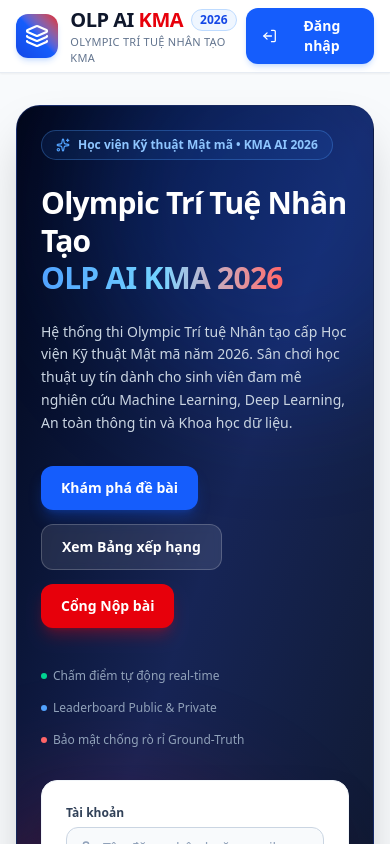
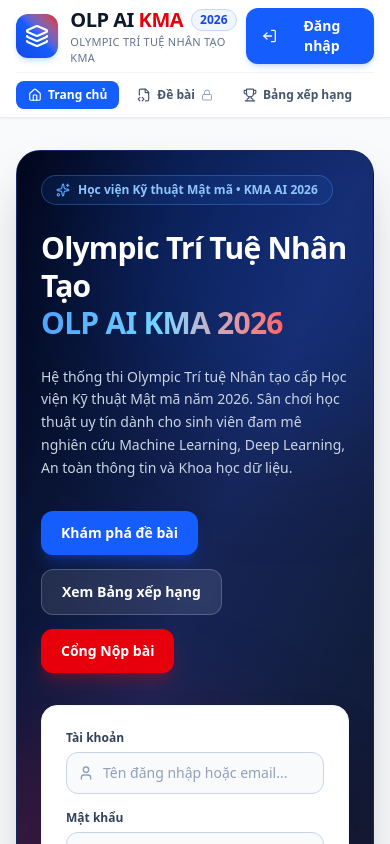
Before and after one commit to domanhnghiaforwork-cloud/system_olpai2026, a Next.js app in the folder frontend/: page / in a window 390 px wide. Shown: the top 844 px of the page. Built offline with nearby package versions, Linux system fonts and the light colour scheme; no server answers.

Commit message:
thêm phân quyền hiển thị

```diff
--- a/frontend/src/app/page.tsx
+++ b/frontend/src/app/page.tsx
@@ -9,6 +9,7 @@
 import { SubmitTab } from '@/components/tabs/SubmitTab';
 import { DatasetsTab } from '@/components/tabs/DatasetsTab';
 import { AdminTab } from '@/components/tabs/AdminTab';
+import { AccessDenied } from '@/components/AccessDenied';
 
 import { User, Problem, Dataset, Submission, LeaderboardItem } from '@/types';
 import {
@@ -176,6 +177,25 @@
     setLeaderboard(lb);
   };
 
+  // Check guest and role-based permissions
+  // When not logged in, user can ONLY view 'home' and 'leaderboard'
+  const isGuest = !currentUser;
+  const publicTabs = ['home', 'leaderboard'];
+  const isRestrictedForGuest = isGuest && !publicTabs.includes(currentTab);
+  const isRestrictedForNonAdmin = !!currentUser && currentUser.role !== 'admin' && currentTab === 'admin';
+
+  // Navigate to login form on Home tab and auto-focus
+  const handleGoToLogin = () => {
+    setCurrentTab('home');
+    setTimeout(() => {
+      const input = document.querySelector<HTMLInputElement>('input[autoComplete="username"]');
+      if (input) {
+        input.focus();
+        input.scrollIntoView({ behavior: 'smooth', block: 'center' });
+      }
+    }, 150);
+  };
+
   return (
     <div className="min-h-screen flex flex-col bg-slate-50">
       {/* Top Navbar */}
@@ -212,6 +232,28 @@
               Đang tải hệ thống OLP AI KMA 2026...
             </span>
           </div>
+        ) : isRestrictedForGuest ? (
+          /* Guest attempted to view a restricted page: show AccessDenied */
+          <AccessDenied
+            currentTab={currentTab}
+            onNavigateHome={() => setCurrentTab('home')}
+            onGoToLogin={handleGoToLogin}
+            onNavigateLeaderboard={() => {
+              setCurrentTab('leaderboard');
+              handleLeaderboardChange(selectedLeaderboardCode, 'public');
+            }}
+          />
+        ) : isRestrictedForNonAdmin ? (
+          /* Contestant attempted to view admin page */
+          <AccessDenied
+            currentTab="admin"
+            isAdminOnly
+            onNavigateHome={() => setCurrentTab('home')}
+            onNavigateLeaderboard={() => {
+              setCurrentTab('leaderboard');
+              handleLeaderboardChange(selectedLeaderboardCode, leaderboardType);
+            }}
+          />
         ) : (
           <>
             {currentTab === 'home' && (
--- /dev/null
+++ b/frontend/src/components/AccessDenied.tsx
@@ -0,0 +1,64 @@
+'use client';
+
+import React from 'react';
+import { Lock, LogIn } from 'lucide-react';
+
+interface AccessDeniedProps {
+  currentTab?: string;
+  onNavigateHome: () => void;
+  onGoToLogin?: () => void;
+  onNavigateLeaderboard?: () => void;
+  isAdminOnly?: boolean;
+}
+
+export const AccessDenied: React.FC<AccessDeniedProps> = ({
+  onNavigateHome,
+  onGoToLogin,
+}) => {
+  const handleLoginClick = () => {
+    if (onGoToLogin) {
+      onGoToLogin();
+    } else {
+      onNavigateHome();
+      setTimeout(() => {
+        const input = document.querySelector<HTMLInputElement>('input[autoComplete="username"]');
+        if (input) {
+          input.focus();
+          input.scrollIntoView({ behavior: 'smooth', block: 'center' });
+        }
+      }, 150);
+    }
+  };
+
+  return (
+    <div className="min-h-[50vh] flex items-center justify-center p-4">
+      <div className="max-w-md w-full bg-white rounded-2xl border border-slate-200/90 shadow-xl p-8 sm:p-10 text-center">
+
+        {/* Lock Icon */}
+        <div className="mx-auto w-16 h-16 rounded-2xl bg-red-50 text-red-600 flex items-center justify-center mb-5 border border-red-100 shadow-xs">
+          <Lock className="w-8 h-8 stroke-[2.2]" />
+        </div>
+
+        {/* Heading */}
+        <h2 className="text-2xl font-black text-slate-900 tracking-tight mb-2.5">
+          Bạn không có quyền truy cập
+        </h2>
+
+        {/* Subtitle */}
+        <p className="text-sm text-slate-600 font-medium mb-8 leading-relaxed">
+          Vui lòng đăng nhập tài khoản để xem nội dung trang này.
+        </p>
+
+        {/* Button: Đăng nhập ngay */}
+        <button
+          onClick={handleLoginClick}
+          className="w-full py-3 px-6 rounded-xl bg-blue-600 hover:bg-blue-700 text-white font-bold text-sm shadow-md shadow-blue-500/20 flex items-center justify-center gap-2 transition-all hover:scale-[1.02] active:scale-[0.98] cursor-pointer"
+        >
+          <LogIn className="w-4 h-4" />
+          <span>Đăng nhập ngay</span>
+        </button>
+
+      </div>
+    </div>
+  );
+};
--- a/frontend/src/components/Navbar.tsx
+++ b/frontend/src/components/Navbar.tsx
@@ -12,7 +12,8 @@
   UserCheck,
   Layers,
   ChevronDown,
-  LogOut
+  LogOut,
+  Lock
 } from 'lucide-react';
 
 interface NavbarProps {
@@ -35,15 +36,15 @@
   const [dropdownOpen, setDropdownOpen] = React.useState(false);
 
   const navItems = [
-    { id: 'home', label: 'Trang chủ', icon: Home },
-    { id: 'problems', label: 'Đề bài', icon: FileCode2 },
-    { id: 'leaderboard', label: 'Bảng xếp hạng', icon: Trophy },
-    { id: 'submit', label: 'Nộp bài', icon: UploadCloud },
-    { id: 'datasets', label: 'Dữ liệu', icon: Database },
+    { id: 'home', label: 'Trang chủ', icon: Home, isPublic: true },
+    { id: 'problems', label: 'Đề bài', icon: FileCode2, isPublic: false },
+    { id: 'leaderboard', label: 'Bảng xếp hạng', icon: Trophy, isPublic: true },
+    { id: 'submit', label: 'Nộp bài', icon: UploadCloud, isPublic: false },
+    { id: 'datasets', label: 'Dữ liệu', icon: Database, isPublic: false },
   ];
 
   if (currentUser?.role === 'admin') {
-    navItems.push({ id: 'admin', label: 'Quản trị (Admin)', icon: ShieldCheck });
+    navItems.push({ id: 'admin', label: 'Quản trị (Admin)', icon: ShieldCheck, isPublic: false });
   }
 
   return (
@@ -80,12 +81,14 @@
               const Icon = item.icon;
               const isActive = currentTab === item.id;
               const isAdminTab = item.id === 'admin';
+              const isLocked = !currentUser && !item.isPublic;
 
               return (
                 <button
                   key={item.id}
                   onClick={() => onTabChange(item.id)}
-                  className={`flex items-center gap-2 px-3.5 py-2 rounded-lg text-sm font-semibold transition-all duration-200 ${
+                  title={isLocked ? `${item.label} (Yêu cầu đăng nhập)` : item.label}
+                  className={`flex items-center gap-2 px-3.5 py-2 rounded-lg text-sm font-semibold transition-all duration-200 cursor-pointer ${
                     isActive
                       ? isAdminTab
                         ? 'bg-red-600 text-white shadow-sm shadow-red-500/30'
@@ -97,6 +100,9 @@
                 >
                   <Icon className={`w-4 h-4 ${isActive ? 'text-white' : ''}`} />
                   <span>{item.label}</span>
+                  {isLocked && (
+                    <Lock className={`w-3 h-3 ${isActive ? 'text-white/80' : 'text-slate-400'}`} />
+                  )}
                 </button>
               );
             })}
@@ -106,7 +112,16 @@
           <div className="relative">
             {!currentUser ? (
               <button
-                onClick={() => onTabChange('home')}
+                onClick={() => {
+                  onTabChange('home');
+                  setTimeout(() => {
+                    const input = document.querySelector<HTMLInputElement>('input[autoComplete="username"]');
+                    if (input) {
+                      input.focus();
+                      input.scrollIntoView({ behavior: 'smooth', block: 'center' });
+                    }
+                  }, 120);
+                }}
                 className="flex items-center gap-2 px-4 py-2 rounded-xl bg-blue-600 hover:bg-blue-500 text-white font-bold text-sm shadow-md shadow-blue-500/20 transition-all hover:scale-105 active:scale-95 cursor-pointer"
               >
                 <LogOut className="w-4 h-4 rotate-180" />
@@ -200,6 +215,36 @@
           </div>
 
         </div>
+
+        {/* Mobile Navigation bar for smaller screens */}
+        <div className="flex md:hidden items-center gap-1.5 py-2 overflow-x-auto no-scrollbar border-t border-slate-100">
+          {navItems.map((item) => {
+            const Icon = item.icon;
+            const isActive = currentTab === item.id;
+            const isAdminTab = item.id === 'admin';
+            const isLocked = !currentUser && !item.isPublic;
+
+            return (
+              <button
+                key={item.id}
+                onClick={() => onTabChange(item.id)}
+                className={`flex items-center gap-1.5 px-3 py-1.5 rounded-lg text-xs font-semibold whitespace-nowrap shrink-0 transition-colors ${
+                  isActive
+                    ? isAdminTab
+                      ? 'bg-red-600 text-white'
+                      : 'bg-blue-600 text-white'
+                    : isAdminTab
+                    ? 'text-red-600 hover:bg-red-50'
+                    : 'text-slate-600 hover:bg-slate-100'
+                }`}
+              >
+                <Icon className="w-3.5 h-3.5" />
+                <span>{item.label}</span>
+                {isLocked && <Lock className="w-3 h-3 text-slate-400" />}
+              </button>
+            );
+          })}
+        </div>
       </div>
     </header>
   );
--- a/frontend/src/components/tabs/HomeTab.tsx
+++ b/frontend/src/components/tabs/HomeTab.tsx
@@ -147,6 +147,7 @@
                   onClick={() => onNavigate('problems')}
                   className="px-5 py-3 rounded-xl bg-blue-600 hover:bg-blue-500 text-white font-bold text-sm shadow-lg shadow-blue-600/30 flex items-center gap-2 transition-all hover:scale-105 active:scale-95 cursor-pointer"
                 >
+                  {/* không thêm icon <Lock className="w-3.5 h-3.5 opacity-80" /> */}
                   <span>Khám phá đề bài</span>
                 </button>
 
@@ -154,6 +155,7 @@
                   onClick={() => onNavigate('leaderboard')}
                   className="px-5 py-3 rounded-xl bg-white/10 hover:bg-white/15 text-white font-bold text-sm border border-white/20 flex items-center gap-2 backdrop-blur-xs transition-all hover:scale-105 active:scale-95 cursor-pointer"
                 >
+                  {/* không thêm icon <Trophy className="w-3.5 h-3.5 text-amber-400" /> */}
                   <span>Xem Bảng xếp hạng</span>
                 </button>
 
@@ -161,25 +163,11 @@
                   onClick={() => onNavigate('submit')}
                   className="px-5 py-3 rounded-xl bg-red-600 hover:bg-red-500 text-white font-bold text-sm shadow-lg shadow-red-600/30 flex items-center gap-2 transition-all hover:scale-105 active:scale-95 cursor-pointer"
                 >
+                  {/* không thêm icon <Lock className="w-3.5 h-3.5 opacity-80" /> */}
                   <span>Cổng Nộp bài</span>
                 </button>
               </div>
 
-              {/* Quick Feature Badges */}
-              <div className="pt-4 flex flex-wrap items-center gap-4 text-xs text-slate-400">
-                <div className="flex items-center gap-1.5">
-                  <span className="w-1.5 h-1.5 rounded-full bg-emerald-400" />
-                  <span>Chấm điểm tự động real-time</span>
-                </div>
-                <div className="flex items-center gap-1.5">
-                  <span className="w-1.5 h-1.5 rounded-full bg-blue-400" />
-                  <span>Leaderboard Public & Private</span>
-                </div>
-                <div className="flex items-center gap-1.5">
-                  <span className="w-1.5 h-1.5 rounded-full bg-red-400" />
-                  <span>Bảo mật chống rò rỉ Ground-Truth</span>
-                </div>
-              </div>
             </div>
 
             {/* Right Column: Login Form */}
```
